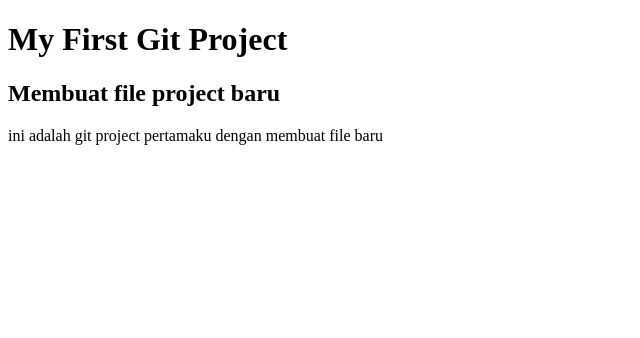
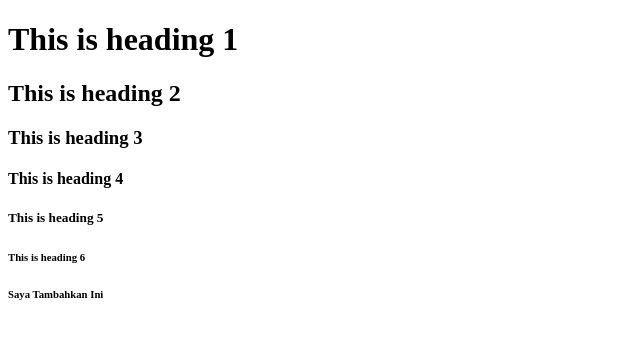
Before and after one commit to rifkialaudin/web_git2, a plain HTML site: page index.html in a window 1280 px wide. Shown: the whole page, without its empty margins (0-640 px from the left). Drawn offline with Linux system fonts and the light colour scheme.

Commit message:
Adding text h6

```diff
--- a/index.html
+++ b/index.html
@@ -1,4 +1,4 @@
-<!DOCTYPE html>
+<!-- <!DOCTYPE html>
 <html lang="en">
 <head>
     <title>Git Project Tutorial</title>
@@ -8,4 +8,18 @@
     <h2>Membuat file project baru</h2>
     <p>ini adalah git project pertamaku dengan membuat file baru</p>
 </body>
+</html> -->
+
+<!DOCTYPE html>
+<html>
+ <link rel="stylesheet" type="text/css" href="index.css">
+<body>
+<h1>This is heading 1</h1>
+<h2>This is heading 2</h2>
+<h3>This is heading 3</h3>
+<h4>This is heading 4</h4>
+<h5>This is heading 5</h5>
+<h6>This is heading 6</h6>
+<h6>Saya Tambahkan Ini</h6>
+</body>
 </html>
```
